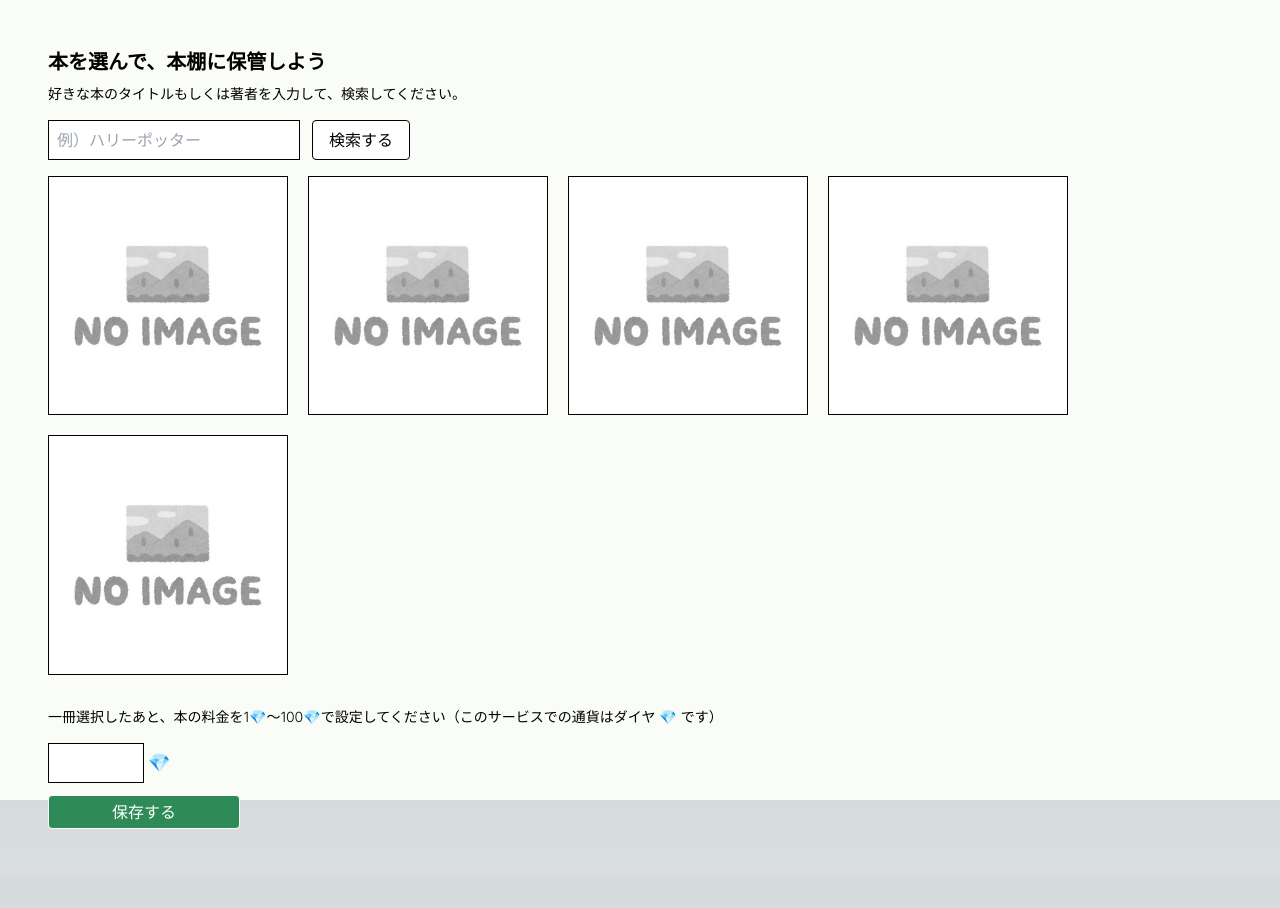
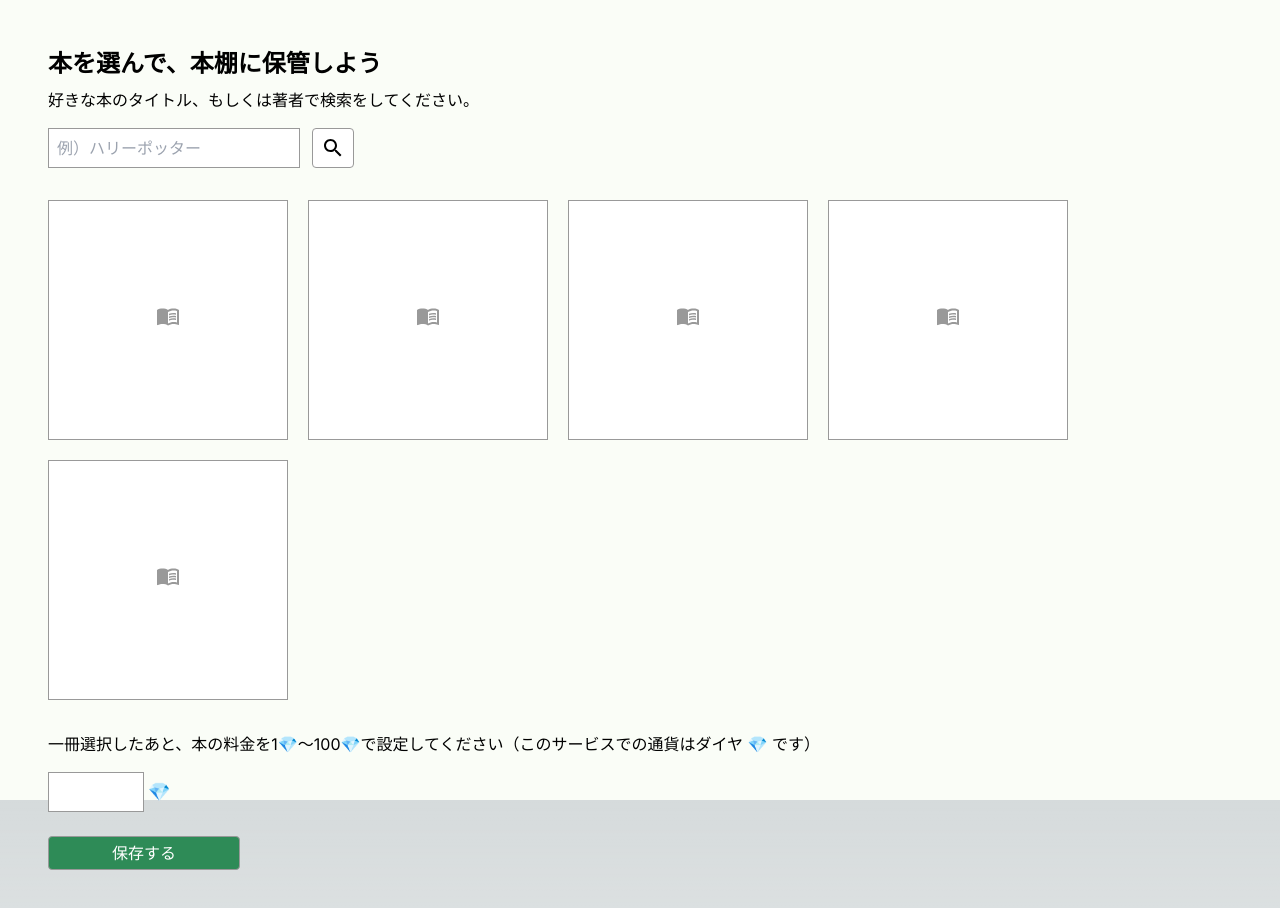
Before and after one commit to usk94/nextjs-rails, a Next.js app in the folder frontend/: page /upload in a window 1280 px wide. Shown: the top 908 px of the page. Before the commit the page ends 877 px from the top, so only its background shows below. Built offline with nearby package versions, Linux system fonts and the light colour scheme; no server answers.

Commit message:
fix upload page style

```diff
--- a/frontend/app/upload/page.tsx
+++ b/frontend/app/upload/page.tsx
@@ -2,7 +2,9 @@
 
 import { Book, GoogleApiBook } from "@/types"
 import { uploadSchema } from "@/utils/bookValidator"
-import { Fragment, useState } from "react"
+import { useState } from "react"
+import Search from "@mui/icons-material/Search"
+import MenuBook from "@mui/icons-material/MenuBook"
 import useSWRMutation from "swr/mutation"
 
 const maxResults = 5
@@ -20,17 +22,14 @@ const updateBook = async (url: string, { arg: { book } }: { arg: { book: Book }
 }
 
 const Page = () => {
-  const { trigger, isMutating } = useSWRMutation(
-    `${process.env.NEXT_PUBLIC_BACKEND_URL}/books/`,
-    updateBook
-  )
+  const { trigger, isMutating } = useSWRMutation(`${process.env.NEXT_PUBLIC_BACKEND_URL}/books/`, updateBook)
   const [searchWord, setSearchWord] = useState("")
   const [books, setBooks] = useState<GoogleApiBook[]>(
     Array(5).fill({
       volumeInfo: {
         title: "",
         imageLinks: {
-          thumbnail: "/noImage.jpg",
+          thumbnail: "",
         },
       },
     })
@@ -43,9 +42,7 @@ const Page = () => {
   }
 
   const searchBooks = async () => {
-    const res = await fetch(
-      `https://www.googleapis.com/books/v1/volumes?q=${searchWord}&maxResults=${maxResults}`
-    )
+    const res = await fetch(`https://www.googleapis.com/books/v1/volumes?q=${searchWord}&maxResults=${maxResults}`)
     const json = await res.json()
 
     const books = json.items && json.items.length > 0 ? json.items : []
@@ -81,16 +78,14 @@ const Page = () => {
     <div className="bg-neutral w-screen h-screen">
       <div className="flex flex-col p-12">
         <div>
-          <h1 className="text-xl font-semibold">本を選んで、本棚に保管しよう</h1>
-          <p className="mt-2 text-sm font-light">
-            好きな本のタイトルもしくは著者を入力して、検索してください。
-          </p>
+          <h1 className="text-2xl font-semibold">本を選んで、本棚に保管しよう</h1>
+          <p className="mt-2">好きな本のタイトル、もしくは著者で検索をしてください。</p>
           <div className="mt-4 flex">
             <div className="grow-2 leading-none">
               <input
                 type="text"
                 onChange={handleChangeSearchInput}
-                className="h-10 w-full border border-gray-lighter p-2 font-light focus:outline-none"
+                className="h-10 w-full border border-gray p-2 font-light focus:outline-none"
                 placeholder="例）ハリーポッター"
               />
             </div>
@@ -98,16 +93,15 @@ const Page = () => {
               type="button"
               onClick={searchBooks}
               disabled={isMutating}
-              className="ml-3 rounded bg-white border border-gray px-4 py-2 text-base leading-none"
+              className="ml-3 rounded bg-white border border-gray px-2 py-1 text-base leading-none"
             >
-              検索する
+              <Search />
             </button>
           </div>
         </div>
 
         {books.length > 0 ? (
-          <Fragment>
-            <div className="mt-4 flex flex-wrap gap-5">
+          <div className="mt-8 flex flex-wrap gap-5">
             {books.map((book, index) => {
               const title = book.volumeInfo.title
               const authors = book.volumeInfo?.authors
@@ -117,15 +111,15 @@ const Page = () => {
                 <button
                   key={index}
                   type="button"
-                    className={`flex flex-col bg-white border border-solid border-black w-60 ${
+                  className={`flex items-center px-2 justify-center flex-col bg-white border border-solid border-gray w-60 h-60 ${
                     !!title ? "" : "cursor-default"
                   }`}
                   disabled={!title}
                   onClick={() => selectBook(book)}
                 >
                   {/* TODO: next/imageにする */}
-                    {<img src={image ?? "/noImage.jpg"} alt={title} />}
-                    <div className="text-sm">
+                  {image ? <img src={image} alt={title} className="max-h-3/5" /> : <MenuBook className="text-gray w-40 h-40" />}
+                  <div className="text-sm mt-2">
                     {title && <p>{title}</p>}
                     {authors && authors.length > 0 && <p>{authors[0]}</p>}
                   </div>
@@ -133,32 +127,24 @@ const Page = () => {
               )
             })}
           </div>
-          </Fragment>
         ) : (
-          <p>検索の結果、該当する本が見つかりませんでした。</p>
+          <p className="mt-4">検索の結果、該当する本が見つかりませんでした。</p>
         )}
         <div className="flex flex-col mt-6">
           <div className="flex flex-col">
-            <p className="mt-2 text-sm font-light">
-              一冊選択したあと、本の料金を1💎〜100💎で設定してください（このサービスでの通貨はダイヤ
-              💎 です）
-            </p>
+            <p className="mt-2">一冊選択したあと、本の料金を1💎〜100💎で設定してください（このサービスでの通貨はダイヤ 💎 です）</p>
           </div>
           <div className="mt-4 flex">
             <input
               type="text"
               inputMode="numeric"
               onChange={handleChangePriceInput}
-              className="h-10 border border-gray-lighter p-2 font-light focus:outline-none w-24"
+              className="h-10 border border-gray p-2 font-light focus:outline-none w-24"
             />
             <span className="ml-1 flex items-center justify-center text-lg">💎</span>
           </div>
         </div>
-        <button
-          type="button"
-          onClick={handleSubmit}
-          className="mt-3 bg-primary text-white rounded border border-gray px-4 py-2 text-base leading-none w-48"
-        >
+        <button type="button" onClick={handleSubmit} className="mt-6 bg-primary text-white rounded border border-gray px-4 py-2 text-base leading-none w-48">
           保存する
         </button>
       </div>
--- a/frontend/tailwind.config.js
+++ b/frontend/tailwind.config.js
@@ -9,10 +9,14 @@ module.exports = {
       neutral: "#FAFDF7",
       black: "#000000",
       white: "#FFFFFF",
+      gray: "#999999",
     },
     minWidth: {
       "1/2": "50%",
       "2/5": "40%",
+    },
+    maxHeight: {
+      "3/5": "60%",
     },
     extend: {
       backgroundImage: {
```
Lines whose indentation alone changed are shown as unchanged.
